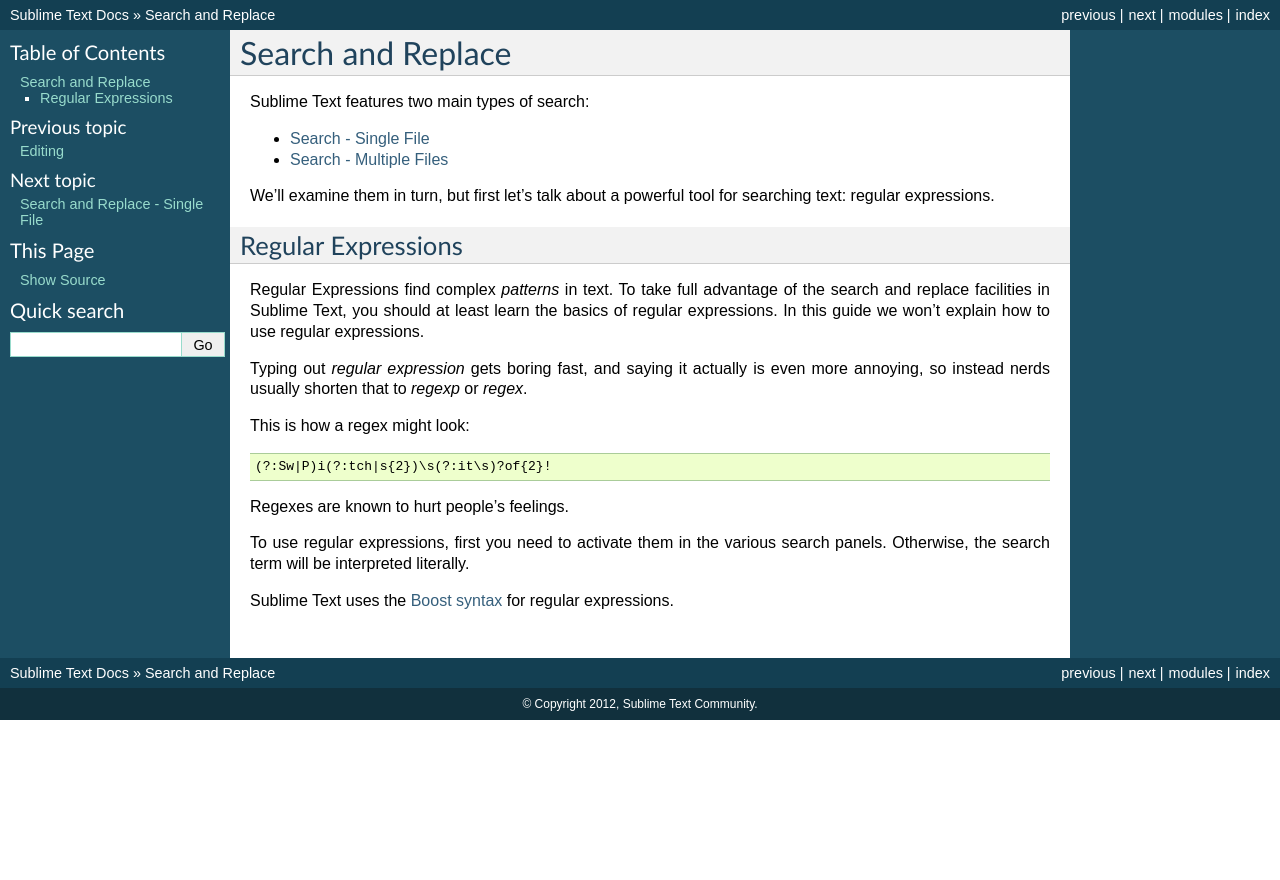
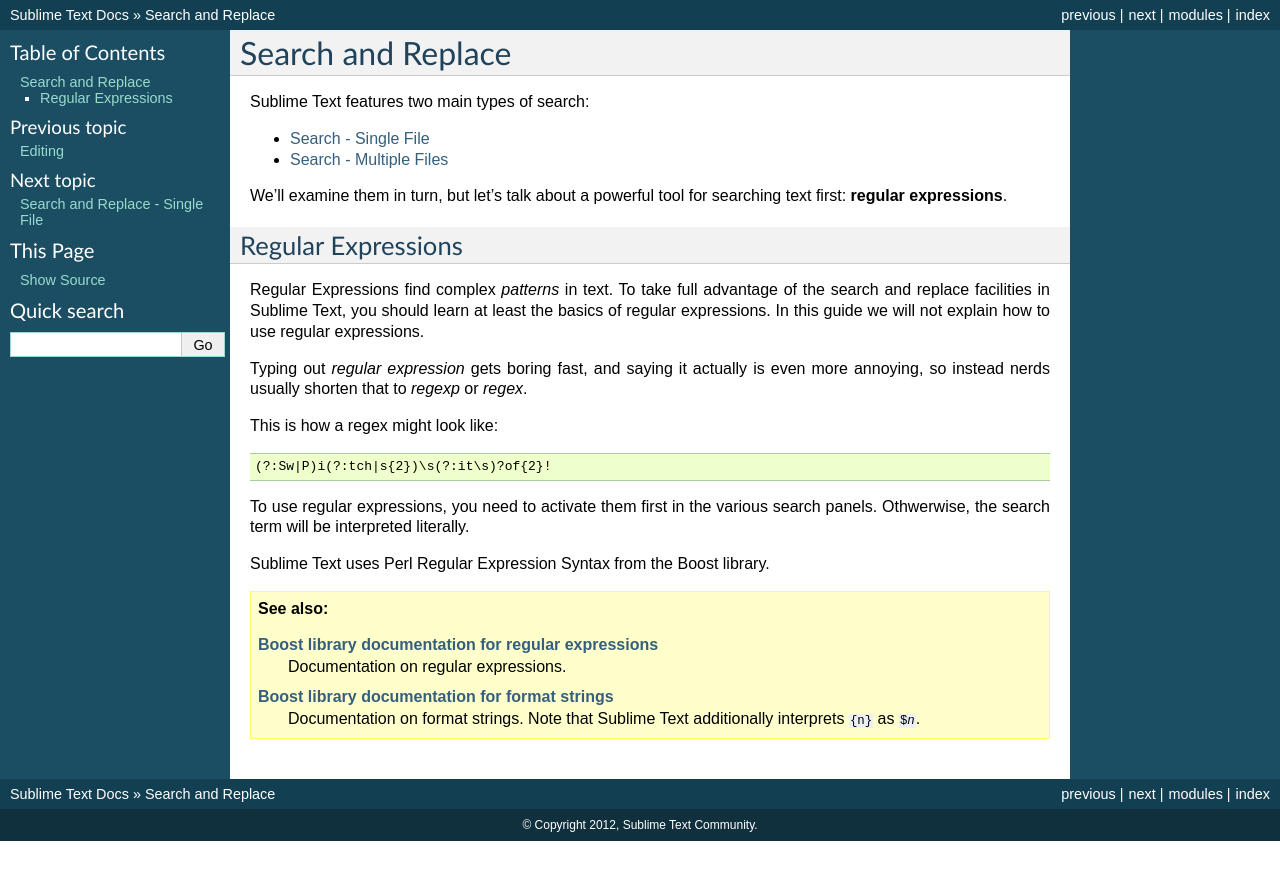
Before and after one commit to guillermooo/sublime-undocs, a Sphinx documentation site: the page built from source/search_and_replace/search_and_replace_overview.rst, in a window 1280 px wide. Shown: the top 880 px of the page. Built offline with Sphinx 7.4.7, drawn with Linux system fonts in a browser that asks for light colours.

Commit message:
edit docs

```diff
--- a/source/search_and_replace/search_and_replace_overview.rst
+++ b/source/search_and_replace/search_and_replace_overview.rst
@@ -10,8 +10,8 @@
 	Search - Single File <search_and_replace>
 	Search - Multiple Files <search_and_replace_files>
 
-We'll examine them in turn, but first let's talk about a powerful tool for searching
-text: regular expressions.
+We'll examine them in turn, but let's talk about a powerful tool for searching
+text first: **regular expressions**.
 
 .. _snr-regexes:
 
@@ -19,22 +19,27 @@
 ===================
 
 Regular Expressions find complex *patterns* in text. To take full advantage of
-the search and replace facilities in Sublime Text, you should at least learn
-the basics of regular expressions. In this guide we won't explain how to use
+the search and replace facilities in Sublime Text, you should learn at least
+the basics of regular expressions. In this guide we will not explain how to use
 regular expressions.
 
 Typing out *regular expression* gets boring fast, and saying it actually is
 even more annoying, so instead nerds usually shorten that to *regexp* or *regex*.
 
-This is how a regex might look::
+This is how a regex might look like::
 
 	(?:Sw|P)i(?:tch|s{2})\s(?:it\s)?of{2}!
 
-Regexes are known to hurt people's feelings.
+To use regular expressions, you need to activate them first in the various
+search panels. Othwerwise, the search term will be interpreted literally.
 
-To use regular expressions, first you need to activate them in the various
-search panels. Otherwise, the search term will be interpreted literally.
+Sublime Text uses Perl Regular Expression Syntax from the Boost library.
 
-Sublime Text uses the `Boost syntax`_ for regular expressions.
+.. seealso::
 
-.. _Boost syntax: http://www.boost.org/doc/libs/1_47_0/libs/regex/doc/html/boost_regex/syntax/perl_syntax.html
+	`Boost library documentation for regular expressions <http://www.boost.org/doc/libs/1_44_0/libs/regex/doc/html/boost_regex/syntax/perl_syntax.html>`_
+		Documentation on regular expressions.
+
+	`Boost library documentation for format strings <http://www.boost.org/doc/libs/1_44_0/libs/regex/doc/html/boost_regex/format/perl_format.html>`_
+		Documentation on format strings. Note that Sublime Text additionally
+		interprets :samp:`\\{n}` as :samp:`${n}`.
```
